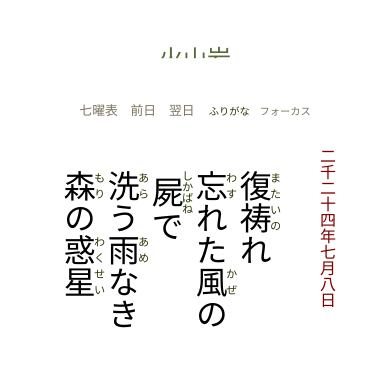
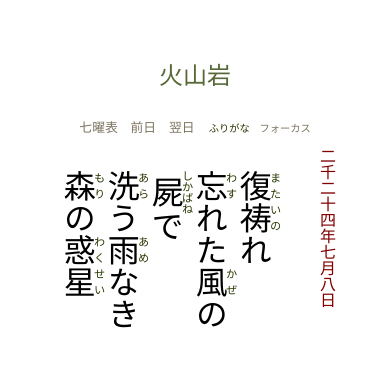
Before and after one commit to xochimanque/kazangan, a plain HTML site: page nikki/20240708.html in a window 390 px wide. Drawn offline with Linux system fonts and the light colour scheme.

Commit message:
Update tanka.css

```diff
--- a/CSS/tanka.css
+++ b/CSS/tanka.css
@@ -238,10 +238,12 @@ a.foot:active{
 
         font-size: 1.5em;
         position: fixed;
-        top: 1em;
+        top: 2vh;
         text-align: center;
         padding-bottom: 2vh;
-        margin-bottom: 0.5em;
+        margin-bottom: 2em;
+        padding-top: 2em;
+        margin-top: 2vh;
 
 
     }
@@ -253,6 +255,8 @@ a.foot:active{
         transform: translate(0,10vh);
         font-size: 0.8em;
         padding-bottom: 1vh;
+        padding-top: 2vh;
+        margin-top: 5vh;
         margin-bottom: 1em;
 
     }
```
